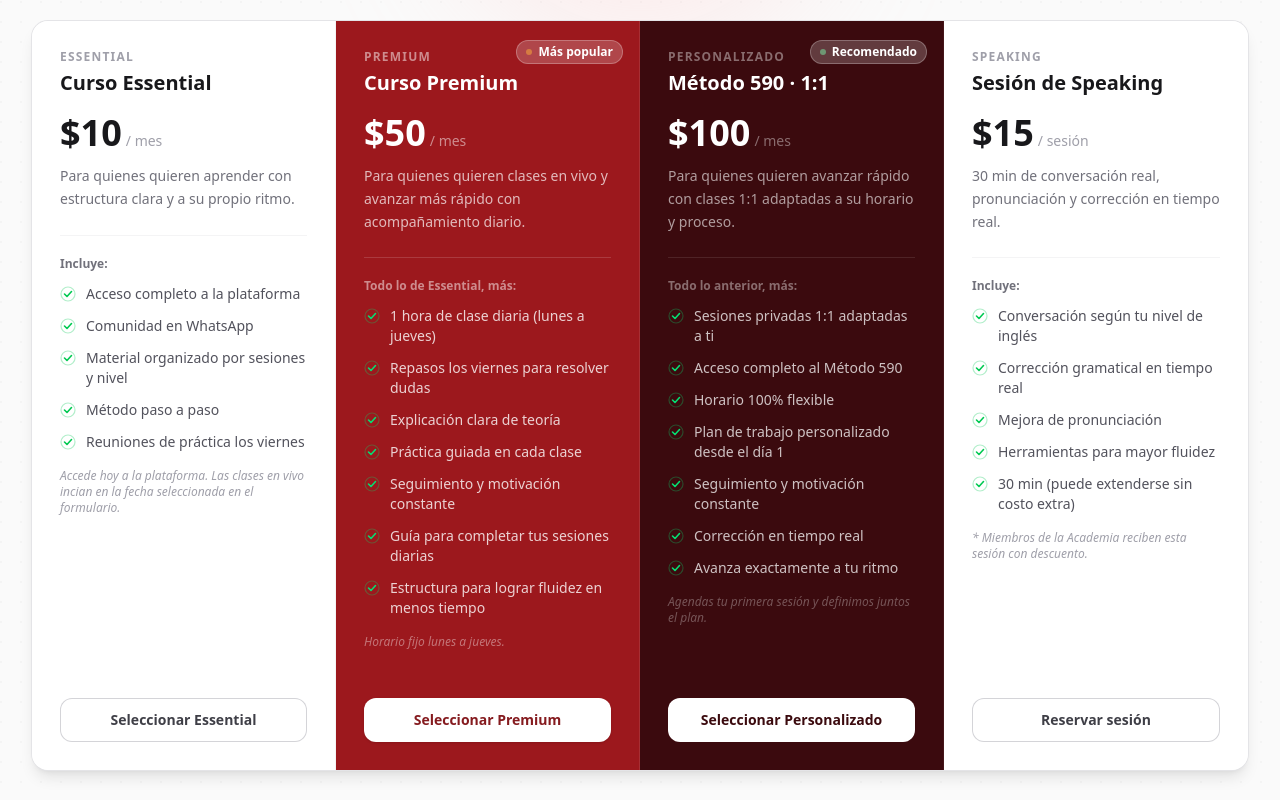
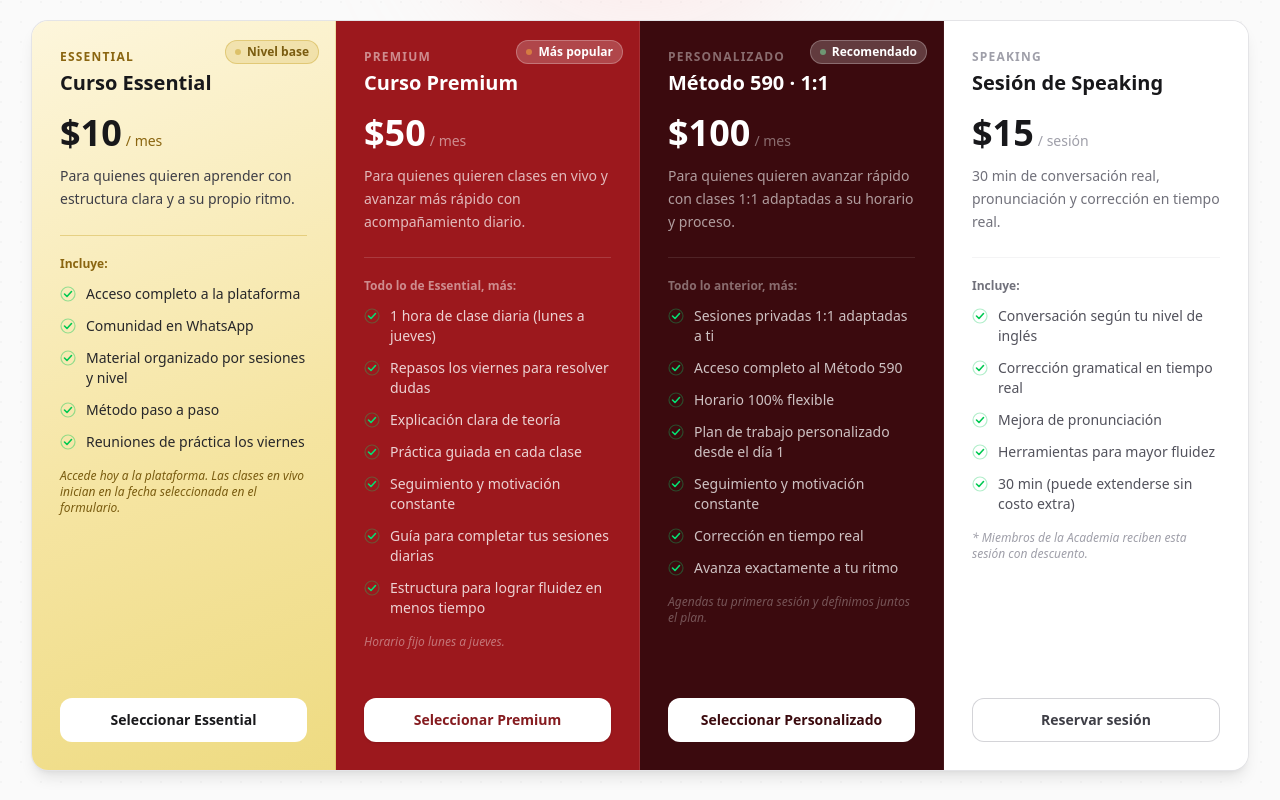
Before and after one commit to rick2303/lzacademy, a Next.js app: page / in a window 1280 px wide. Shown: the part 1820-2620 px from the top of the page. Built offline with nearby package versions, Linux system fonts and the light colour scheme; no server answers.

Commit message:
checkpoint: plan colors before redesign experiment

```diff
--- a/app/components/Plan.tsx
+++ b/app/components/Plan.tsx
@@ -40,20 +40,31 @@ export default function PlansSection() {
                 <div className="relative grid grid-cols-1 sm:grid-cols-2 lg:grid-cols-4 rounded-2xl overflow-hidden ring-1 ring-zinc-200 shadow-lg">
 
                     {/* ── 1. Essential ── */}
-                    <div className="flex flex-col p-7 bg-white border-r border-zinc-100">
+                    <div className="relative flex flex-col p-7 border-r border-[#c9a227]/30" style={{ background: "linear-gradient(160deg, #fdf6dc 0%, #f5e4a0 60%, #eedB82 100%)" }}>
+                        <div className="absolute top-4 right-4">
+                            <span className="inline-flex items-center gap-1.5 rounded-full bg-[#c9a227]/20 px-2.5 py-1 text-xs font-semibold text-[#7a5c10] ring-1 ring-inset ring-[#c9a227]/40">
+                                <span className="h-1.5 w-1.5 rounded-full bg-[#c9a227] animate-pulse" />
+                                Nivel base
+                            </span>
+                        </div>
                         <div>
-                            <p className="text-xs font-semibold uppercase tracking-widest text-zinc-400 mb-1">Essential</p>
-                            <h3 className="text-xl font-extrabold text-zinc-900">Curso Essential</h3>
+                            <p className="text-xs font-semibold uppercase tracking-widest text-[#8a6510] mb-1">
+                                Essential
+                            </p>
+                            <h3 className="text-xl font-extrabold text-zinc-900">
+                                Curso Essential
+                            </h3>
                             <div className="mt-4 flex items-baseline gap-1">
                                 <span className="text-4xl font-extrabold text-zinc-900">$10</span>
-                                <span className="text-sm text-zinc-400">/ mes</span>
+                                <span className="text-sm text-[#8a6510]">/ mes</span>
                             </div>
-                            <p className="mt-3 text-sm text-zinc-500 leading-relaxed">
+                            <p className="mt-3 text-sm text-zinc-700 leading-relaxed">
                                 Para quienes quieren aprender con estructura clara y a su propio ritmo.
                             </p>
                         </div>
-                        <div className="border-t border-zinc-100 pt-5 mt-6 flex-1">
-                            <p className="text-xs font-semibold text-zinc-500 mb-3">Incluye:</p>
+
+                        <div className="border-t border-[#c9a227]/40 pt-5 mt-6 flex-1">
+                            <p className="text-xs font-semibold text-[#8a6510] mb-3">Incluye:</p>
                             <ul className="space-y-3">
                                 {[
                                     "Acceso completo a la plataforma",
@@ -62,18 +73,21 @@ export default function PlansSection() {
                                     "Método paso a paso",
                                     "Reuniones de práctica los viernes",
                                 ].map((item) => (
-                                    <li key={item} className="flex items-start gap-2.5 text-sm text-zinc-600">
+                                    <li key={item} className="flex items-start gap-2.5 text-sm text-zinc-800">
                                         <svg className="mt-0.5 h-4 w-4 shrink-0 text-green-500" viewBox="0 0 16 16" fill="none">
-                                            <circle cx="8" cy="8" r="7" stroke="currentColor" strokeWidth="1.2" opacity="0.3" />
+                                            <circle cx="8" cy="8" r="7" stroke="currentColor" strokeWidth="1.2" opacity="0.4" />
                                             <path d="M4.5 8l2.5 2.5L11.5 5.5" stroke="currentColor" strokeWidth="1.6" strokeLinecap="round" strokeLinejoin="round" />
                                         </svg>
                                         {item}
                                     </li>
                                 ))}
                             </ul>
-                            <p className="mt-4 text-xs text-zinc-400 italic">Accede hoy a la plataforma. Las clases en vivo incian en la fecha seleccionada en el formulario.</p>
+                            <p className="mt-4 text-xs text-[#7a5c10] italic">
+                                Accede hoy a la plataforma. Las clases en vivo inician en la fecha seleccionada en el formulario.
+                            </p>
                         </div>
-                        <a href="#form" className="mt-6 w-full inline-flex items-center justify-center rounded-xl px-4 py-3 text-sm font-semibold text-zinc-700 ring-1 ring-inset ring-zinc-300 hover:bg-zinc-50 hover:ring-zinc-400 transition">
+
+                        <a href="#form" className="mt-6 w-full inline-flex items-center justify-center rounded-xl px-4 py-3 text-sm font-semibold text-zinc-900 bg-white hover:bg-zinc-50 transition">
                             Seleccionar Essential
                         </a>
                     </div>
```
